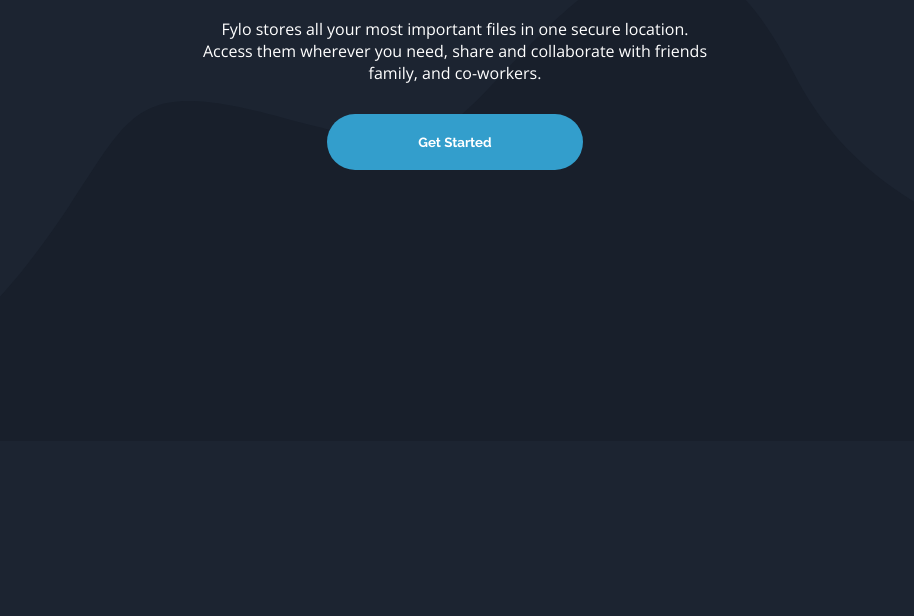
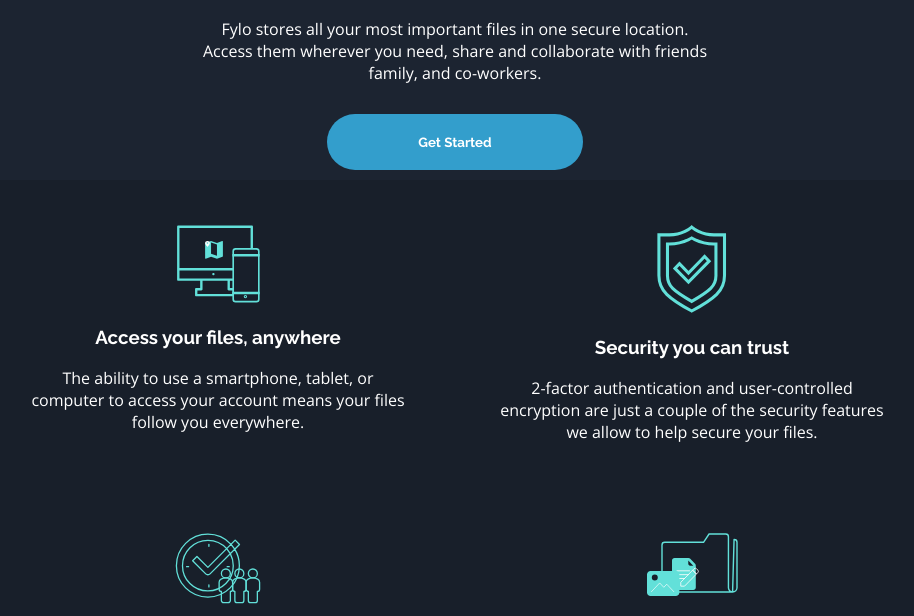
Before and after one commit to Dexterouz/sidehustle-internship-task-2-webpage-design, a plain HTML site: page index.html in a window 1280 px wide. Shown: the part 778-1394 px from the top of the page, without its empty margins (185-1099 px from the left). Drawn offline with nearby package versions, Linux system fonts and the light colour scheme.

Commit message:
removed the bg-curve background image

```diff
--- a/index.html
+++ b/index.html
@@ -40,11 +40,8 @@
             </div>
             <!-- <img src="images/bg-curvy-mobile.svg" style="width: 100%;" alt=""> -->
         </div>
-        <img src="images/bg-curvy-mobile.svg" style="width: 100%; display:block; position:relative; z-index: -1; bottom: 220px;" alt="">
         <!-- Content Section -->
         <div class="content">
-            <!-- <img src="images/bg-curvy-mobile.svg" style="width: 100%; display:block;" alt=""> -->
-            <!-- <div class="body"> -->
             <div class="section-1">
                 <div class="section-item">
                     <img src="images/icon-access-anywhere.svg" alt="access-anywhere">
@@ -137,7 +134,6 @@
                         </div>
                     </div>
                 </div>
-                <!-- </div> -->
             </div>
 
             <div class="get-started">
```
Lines whose indentation alone changed are shown as unchanged.
